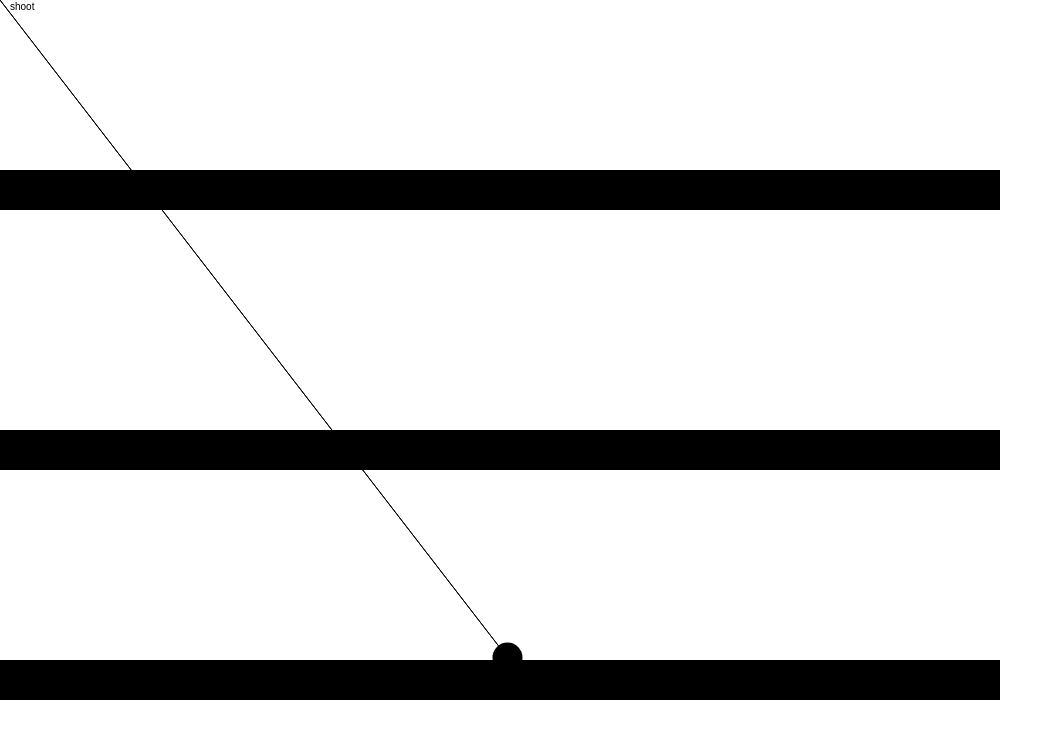
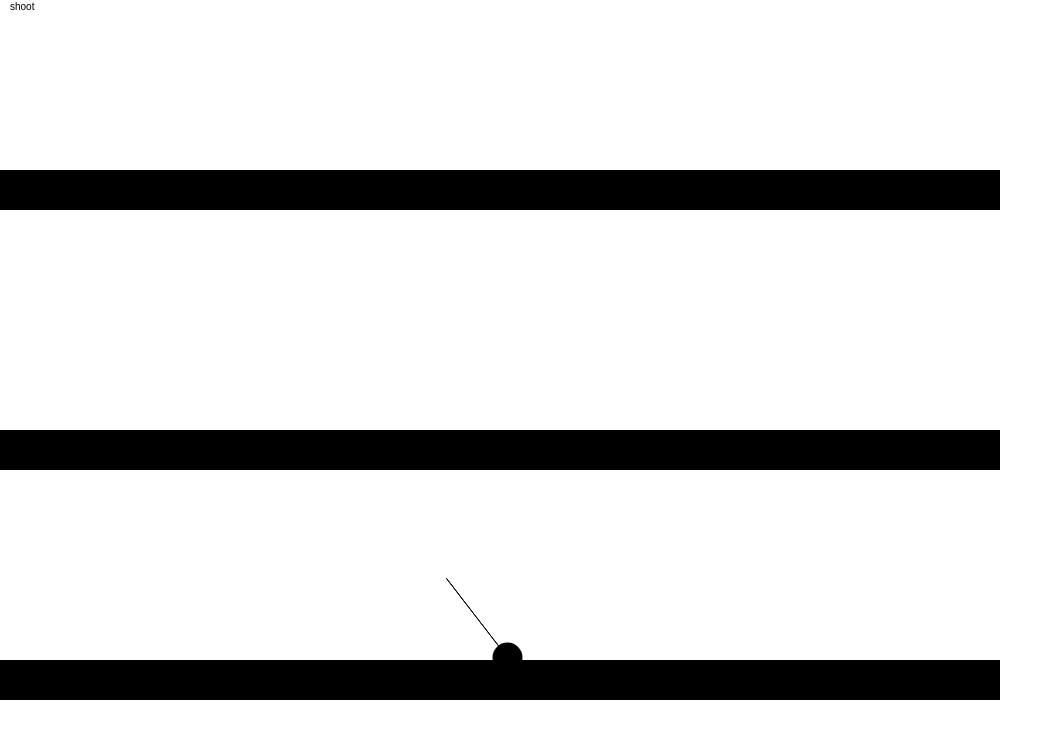
Before and after one commit to dethe/Pencil-Game, a plain HTML site: page index.html in a window 1280 px wide. Shown: the whole page, without its empty margins (0-1063 px from the left). Drawn offline with Linux system fonts and the light colour scheme.

Commit message:
shorter aiming line. Fixed the cursor

```diff
--- a/game.js
+++ b/game.js
@@ -85,7 +85,7 @@ function draw(){
 	//CREATE THE AIMING LINE
 	ctx.beginPath();
 	ctx.moveTo((player.x+(player.w/2)), (player.y+(player.h/2)));
-	ctx.lineTo(Math.cos(Math.atan2(mouseY - (player.y + (player.h/2)), mouseX - (player.x + (player.w/2))))*100000 + player.x + (player.w/2), Math.sin(Math.atan2(mouseY - (player.y + (player.h/2)), mouseX - (player.x + (player.w/2))))*100000 + player.y + (player.h/2));
+	ctx.lineTo(Math.cos(Math.atan2(mouseY - (player.y + (player.h/2)), mouseX - (player.x + (player.w/2))))*100 + player.x + (player.w/2), Math.sin(Math.atan2(mouseY - (player.y + (player.h/2)), mouseX - (player.x + (player.w/2))))*100 + player.y + (player.h/2));
 	ctx.closePath();
 	ctx.stroke();
 
--- a/index.html
+++ b/index.html
@@ -5,12 +5,9 @@
 			margin:0px;
 			padding:0px;
 		}
-		#canvas{
-			cursor:crosshair;
-		}
 		canvas{
 			position: absolute;
-
+			cursor:crosshair;
 		}
 	</style>
 </head>
```
